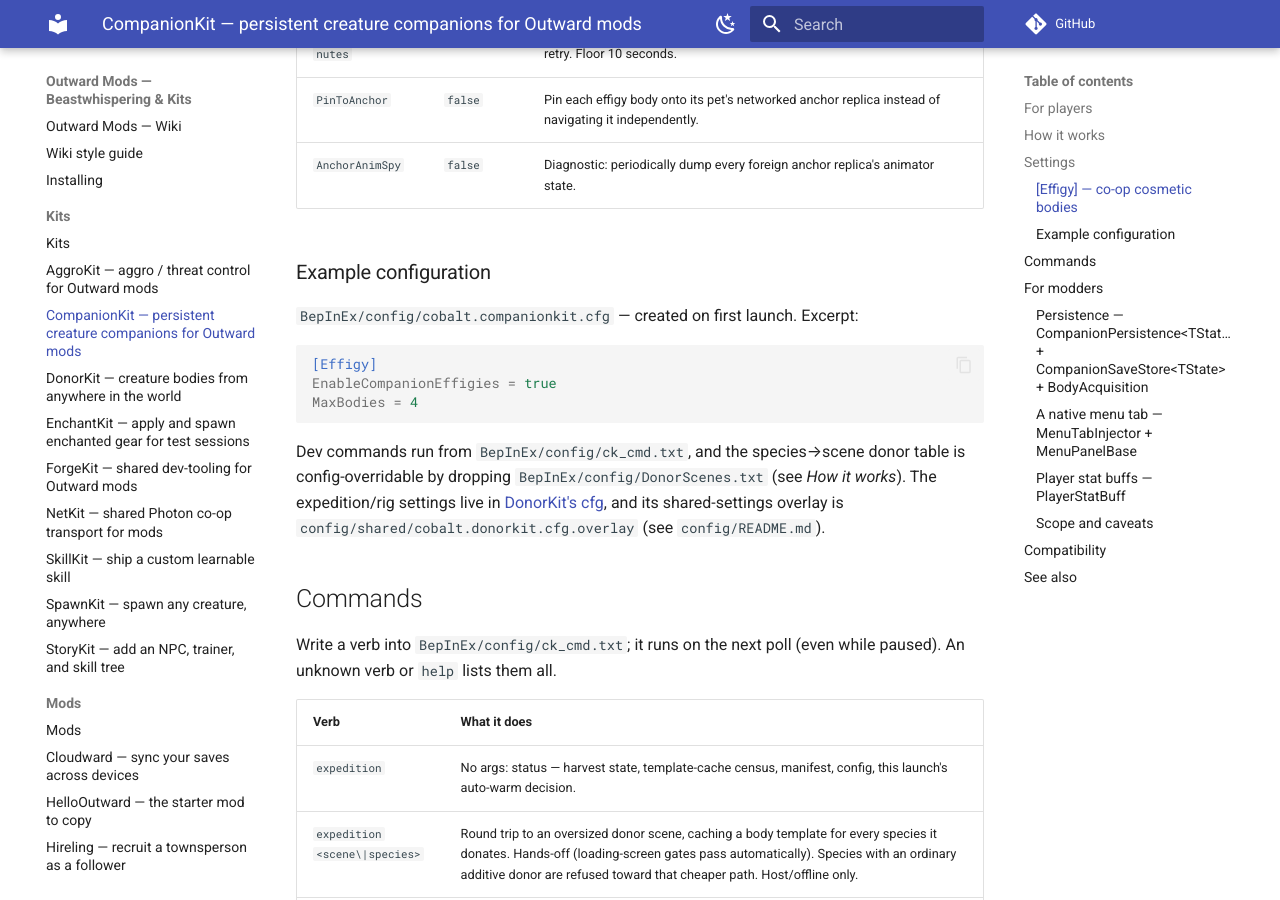
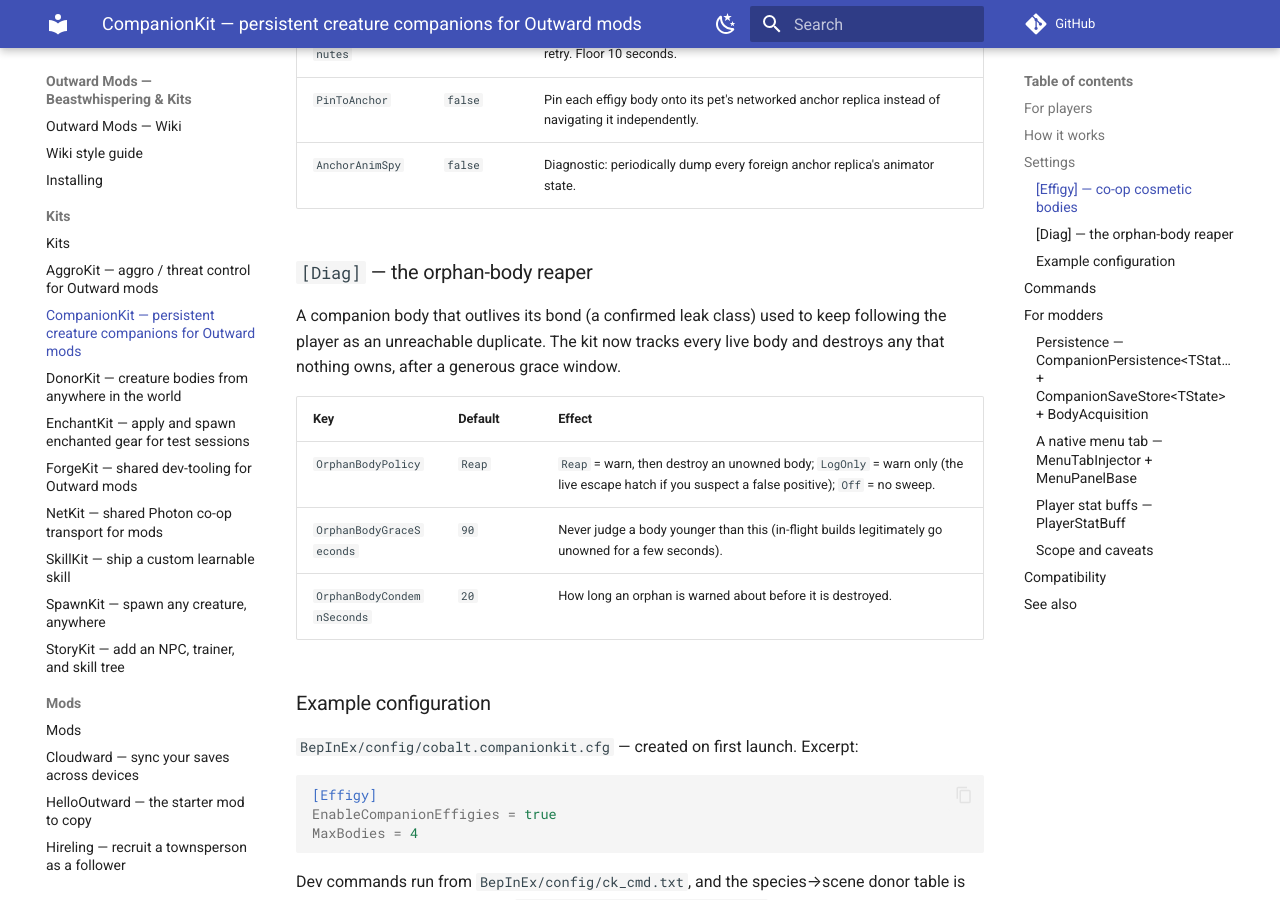
Before and after one commit to cobalt-craft/outward-mods-wiki, an MkDocs documentation site: the page built from docs/kits/companionkit.md, in a window 1280 px wide and 900 px high, scrolled down 2695 px. Built offline with MkDocs 1.6.1 and Material for MkDocs 9.7.7, drawn with Linux system fonts in a browser that asks for light colours; comment, search, counter and statistics services are not loaded; some of the changed text lies outside the part shown.

Commit message:
Sync wiki from source @ 3a64016

```diff
--- a/docs/kits/companionkit.md
+++ b/docs/kits/companionkit.md
@@ -97,6 +97,18 @@ guest's own companion when it re-forms with no creature nearby to clone.
 | `PinToAnchor` | `false` | Pin each effigy body onto its pet's networked anchor replica instead of navigating it independently. |
 | `AnchorAnimSpy` | `false` | Diagnostic: periodically dump every foreign anchor replica's animator state. |
 
+### `[Diag]` — the orphan-body reaper
+
+A companion body that outlives its bond (a confirmed leak class) used to keep following the player
+as an unreachable duplicate. The kit now tracks every live body and destroys any that nothing owns,
+after a generous grace window.
+
+| Key | Default | Effect |
+|---|---|---|
+| `OrphanBodyPolicy` | `Reap` | `Reap` = warn, then destroy an unowned body; `LogOnly` = warn only (the live escape hatch if you suspect a false positive); `Off` = no sweep. |
+| `OrphanBodyGraceSeconds` | `90` | Never judge a body younger than this (in-flight builds legitimately go unowned for a few seconds). |
+| `OrphanBodyCondemnSeconds` | `20` | How long an orphan is warned about before it is destroyed. |
+
 ### Example configuration
 
 `BepInEx/config/cobalt.companionkit.cfg` — created on first launch. Excerpt:
@@ -129,6 +141,8 @@ verb or `help` lists them all.
 | `terraindump` / `terrainfix` | Snapshot / repair terrain-tile render holes (a failed harvest can blank a LOD tile; a zone reload is the clean fix). |
 | `proxydump` / `proxykill <ownerUid>` | Co-op guest-pet proxy census / tear down one proxy row. |
 | `effigydump` | Co-op effigy census on this machine. |
+| `effigyrebind <ownerUid\|all>` | Reset an effigy row's local binding so the next reconcile re-resolves from scratch. |
+| `bodycensus` | Every live companion body on this machine — id, species, origin, age, ownership, position and the pathfinding agent's internal position. |
 | `netbusdump` | Co-op network census (delegates to [NetKit](./netkit.md)'s `netdump`). |
 | `ckreload` | Re-read `cobalt.companionkit.cfg` from disk. |
 
```
